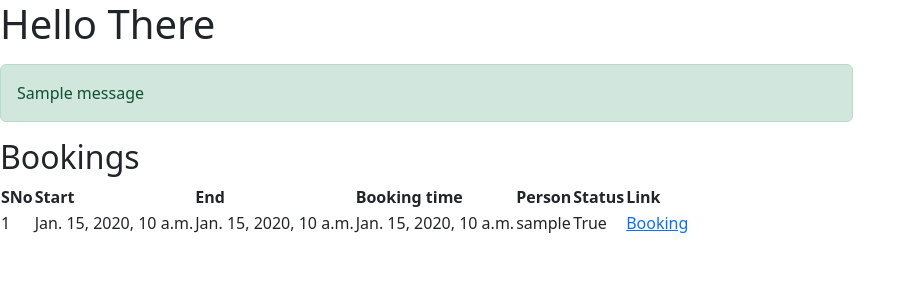
After one commit to 2nav/dev_assignment, a Django app: page /bookings/ in a window 1280 px wide. The commit adds this page. Shown: the top 300 px of the page, without its empty margins (0-916 px from the left). Run offline with Django 4.2, Linux system fonts and the light colour scheme; tables that the repository leaves empty hold one stand-in row (values such as "Sample post"); one stand-in notice (Sample message) is shown.

Commit message:
added booking views and ability to cancel

```diff
--- a/Sports/forms.py
+++ b/Sports/forms.py
@@ -6,3 +6,9 @@ class BookingForm(forms.ModelForm):
     class Meta:
         model = Booking
         fields = []
+
+
+class CancelBookingForm(forms.ModelForm):
+    class Meta:
+        model = Booking
+        fields = []
--- a/Sports/models.py
+++ b/Sports/models.py
@@ -1,5 +1,6 @@
 import django.utils
 from django.db import models
+from django.contrib.auth.models import User
 
 
 class Sport(models.Model):
@@ -34,7 +35,9 @@ class Slot(models.Model):
 
 
 class Booking(models.Model):
-    slot = models.OneToOneField(Slot, on_delete=models.CASCADE)
+    slot = models.ForeignKey(Slot, on_delete=models.CASCADE)
+    booker = models.ForeignKey(
+        User, on_delete=models.CASCADE)
     status = models.BooleanField()
     bookingDate = models.DateField(default=django.utils.timezone.now())
     bookingTime = models.DateTimeField(default=django.utils.timezone.now())
--- /dev/null
+++ b/Sports/templates/Sports/booking_list.html
@@ -0,0 +1,31 @@
+{% extends 'Users/base.html' %} {% block content %}
+
+<h2>Bookings</h2>
+<table>
+  <thead>
+    <tr>
+      <th>SNo</th>
+      <th>Start</th>
+      <th>End</th>
+      <th>Booking time</th>
+      <th>Person</th>
+      <th>Status</th>
+      <th>Link</th>
+    </tr>
+  </thead>
+  <tbody>
+    {% for booking in bookings %}
+    <tr>
+      <td>{{booking.id}}</td>
+      <td>{{booking.slot.timeStart}}</td>
+      <td>{{booking.slot.timeEnd}}</td>
+      <td>{{booking.bookingTime}}</td>
+      <td>{{booking.booker}}</td>
+      <td>{{booking.status}}</td>
+      <td><a href="{% url 'booking-detail' booking.id %}">Booking</a></td>
+    </tr>
+    {% endfor %}
+  </tbody>
+</table>
+
+{% endblock content %}
--- a/Sports/views.py
+++ b/Sports/views.py
@@ -2,9 +2,9 @@ from django.shortcuts import render
 from django.views.generic import ListView
 from django.contrib.auth.decorators import login_required
 from django.contrib import messages
-from .forms import BookingForm
+from .forms import BookingForm, CancelBookingForm
 
-from Sports.models import Court, Inventory, Slot, Sport
+from Sports.models import Booking, Court, Inventory, Slot, Sport
 
 
 @login_required
@@ -32,11 +32,13 @@ def SlotDetailView(request, id):
         form = BookingForm(request.POST)
 
         if form.is_valid():
-            form.instance.slot = Slot.objects.get(id=id)
+
+            form.instance.booker = request.user
+            form.instance.status = True
             # form.save()
             slot.available = False
             slot.save()
-            form.instance.status = True
+            form.instance.slot = Slot.objects.get(id=id)
             form.save()
             messages.success(
                 request, f'Request for slot successfully approved')
@@ -44,3 +46,30 @@ def SlotDetailView(request, id):
         form = BookingForm()
         slot = Slot.objects.get(id=id)
     return render(request, 'Sports/slot_detail.html', {'object': slot, 'form': form})
+
+
+class BookingListView(ListView):
+    model = Booking
+    context_object_name = 'bookings'
+    ordering = ['-bookingTime']
+
+
+def BookingDetailView(request, id):
+    if request.method == 'POST':
+        booking = Booking.objects.get(id=id)
+        form = CancelBookingForm(request.POST, instance=booking)
+
+        if form.is_valid():
+            form.instance.slot.available = True
+            form.instance.booker = request.user
+            # form.save()
+
+            form.instance.slot.save()
+            form.instance.status = False
+            form.save()
+            messages.success(
+                request, f'Booking successfully cancelled')
+    else:
+        booking = Booking.objects.get(id=id)
+        form = CancelBookingForm(instance=booking)
+    return render(request, 'Sports/booking_detail.html', {'object': booking, 'form': form})
--- a/Users/templates/Users/base.html
+++ b/Users/templates/Users/base.html
@@ -24,6 +24,10 @@
     <nav>
       <ul></ul>
     </nav>
-    {% block content %}{% endblock %}
+    <div class="col-md-8">
+      {% if messages %} {% for message in messages %}
+      <div class="alert alert-{{message.tags}}">{{message}}</div>
+      {% endfor %} {% endif %} {% block content %}{% endblock %}
+    </div>
   </body>
 </html>
--- a/complex_sports/urls.py
+++ b/complex_sports/urls.py
@@ -30,6 +30,8 @@ urlpatterns = [
     path('logout/', auth_views.LogoutView.as_view(template_name='Users/logout.html'), name='logout'),
     path('profile/', user_views.profile, name='profile'),
     path('slots/', sport_views.SlotListView.as_view(), name='slot-list'),
-    path('slots/<int:id>', sport_views.SlotDetailView, name='slot-detail')
+    path('slots/<int:id>', sport_views.SlotDetailView, name='slot-detail'),
+    path('bookings/', sport_views.BookingListView.as_view(), name='booking-list'),
+    path('bookings/<int:id>', sport_views.BookingDetailView, name='booking-detail'),
 ]
 urlpatterns += static(settings.MEDIA_URL, document_root=settings.MEDIA_ROOT)
```
Also changed, not shown: Sports/serializer.py (added, +12 -0 lines), Sports/templates/Sports/booking_detail.html (added, +22 -0 lines), Sports/migrations/0001_initial.py, Sports/migrations/0002_alter_booking_bookingdate_alter_booking_bookingtime.py (deleted), Sports/migrations/0002_alter_booking_bookingdate_alter_booking_bookingtime_and_more.py (added), Sports/migrations/0003_slot_approved_alter_booking_bookingdate_and_more.py (deleted), Sports/migrations/0004_rename_approved_slot_available_and_more.py (deleted).
